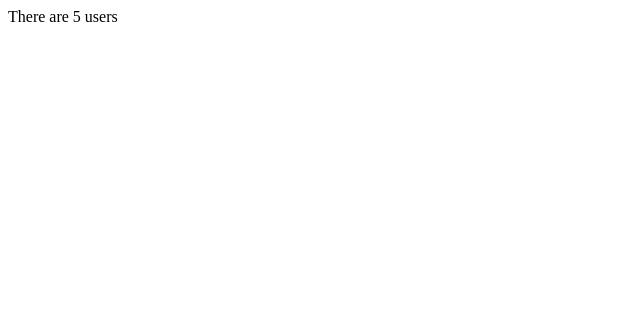
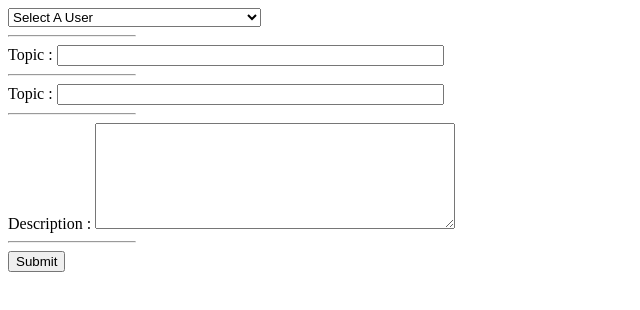
Before and after one commit to ZabihollahNamazi/Shared-Bookmarks, a plain HTML site: page shared-bookmarks/index.html in a window 1280 px wide. Shown: the whole page, without its empty margins (0-640 px from the left). Drawn offline with Linux system fonts and the light colour scheme.

Commit message:
html part ready

```diff
--- a/shared-bookmarks/index.html
+++ b/shared-bookmarks/index.html
@@ -2,7 +2,29 @@
 <html>
   <head>
     <script type="module" src="script.js"></script>
+    <title>Shared Bookmarks</title>
   </head>
   <body>
+    <form action="">
+      <select name="dropdown-users" id="dropdown-users" style="width: 20%;">
+        <option value="">Select A User</option>
+      </select>
+    </form>
+    <hr style="width: 10%;" align="left">
+    <form action="">
+      <label for="topic">Topic :</label>
+      <input type="text" id="topic" name="topic" style="width: 30%;">
+      <br>
+      <hr style="width: 10%;" align="left">
+      <label for="link">Topic :</label>
+      <input type="text" id="link" name="link" style="width: 30%;">
+      <br>
+      <hr style="width: 10%;" align="left">
+      <label for="desc">Description :</label>
+      <textarea name="desc" id="desc" style="width: 28%; height: 100px;"></textarea>
+      <br>
+      <hr style="width: 10%;" align="left">
+      <button type="submit">Submit</button>
+    </form>
   </body>
 </html>
--- a/shared-bookmarks/script.js
+++ b/shared-bookmarks/script.js
@@ -8,5 +8,5 @@ import { getUserIds } from "./storage.js";
 
 window.onload = function () {
   const users = getUserIds();
-  document.querySelector("body").innerText = `There are ${users.length} users`;
+  // document.querySelector("body").innerText = `There are ${users.length} users`;
 };
```
